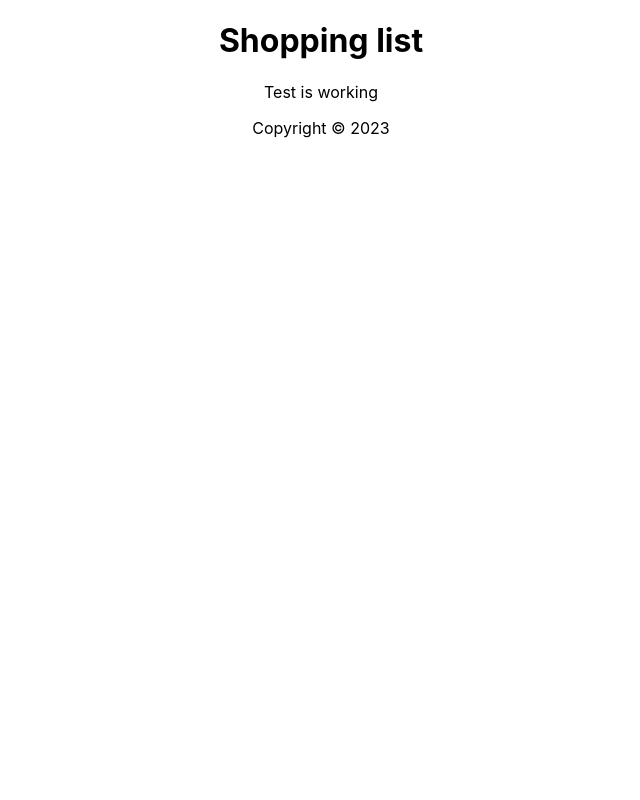
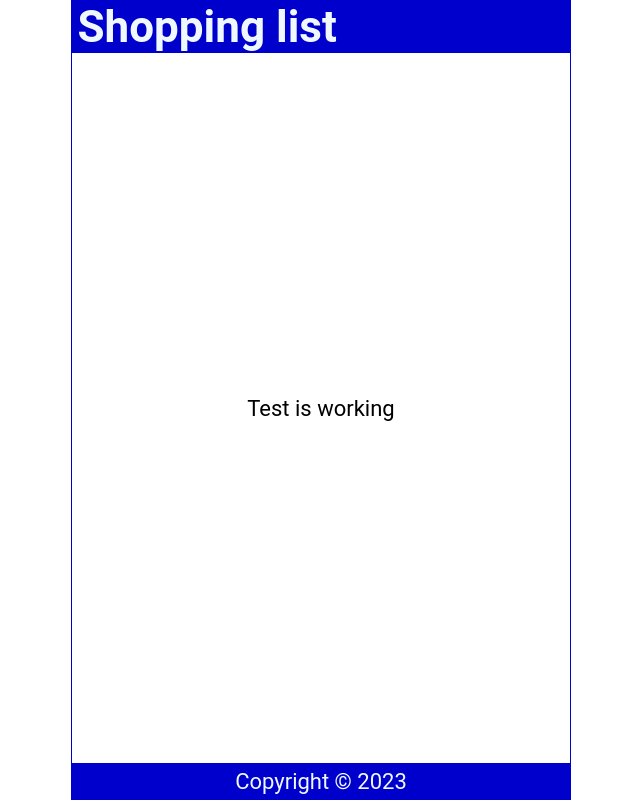
Before and after one commit to Darzwaitz/react_work, a React (Create React App) app: page / in a window 1280 px wide. Shown: the whole page, without its empty margins (319-959 px from the left). Built offline with nearby package versions, Linux system fonts and the light colour scheme.

Commit message:
cleaning up unused assets & setting up css styles

```diff
--- a/src/App.css
+++ /dev/null
@@ -1,38 +0,0 @@
-.App {
-  text-align: center;
-}
-
-.App-logo {
-  height: 40vmin;
-  pointer-events: none;
-}
-
-@media (prefers-reduced-motion: no-preference) {
-  .App-logo {
-    animation: App-logo-spin infinite 20s linear;
-  }
-}
-
-.App-header {
-  background-color: #282c34;
-  min-height: 100vh;
-  display: flex;
-  flex-direction: column;
-  align-items: center;
-  justify-content: center;
-  font-size: calc(10px + 2vmin);
-  color: white;
-}
-
-.App-link {
-  color: #61dafb;
-}
-
-@keyframes App-logo-spin {
-  from {
-    transform: rotate(0deg);
-  }
-  to {
-    transform: rotate(360deg);
-  }
-}
--- a/src/App.js
+++ b/src/App.js
@@ -1,8 +1,6 @@
 // snippetz
 // rafce -> functional comp, imports react
 // rce -> export default class react
-
-import "./App.css";
 import Header from "./Header";
 import Content from "./Content";
 import Footer from "./Footer";
--- a/src/index.css
+++ b/src/index.css
@@ -1,13 +1,58 @@
+* {
+  margin: 0;
+  padding: 0;
+  box-sizing: border-box;
+}
+
+html {
+  font-size: 22px;
+}
+
 body {
-  margin: 0;
-  font-family: -apple-system, BlinkMacSystemFont, 'Segoe UI', 'Roboto', 'Oxygen',
-    'Ubuntu', 'Cantarell', 'Fira Sans', 'Droid Sans', 'Helvetica Neue',
-    sans-serif;
+  min-height: 100vh;
+  font-family: "Roboto", "Oxygen", "Ubuntu", "Cantarell", "Fira Sans",
+    "Droid Sans", "Helvetica Neue", sans-serif;
   -webkit-font-smoothing: antialiased;
   -moz-osx-font-smoothing: grayscale;
 }
 
-code {
-  font-family: source-code-pro, Menlo, Monaco, Consolas, 'Courier New',
-    monospace;
+.App {
+  display: flex;
+  flex-direction: column;
+  justify-content: center;
+  align-items: center;
+  height: 100vh;
+  width: 100%;
+  max-width: 500px;
+  border: 1px solid mediumblue;
+  margin: auto;
 }
+
+header {
+  width: 100%;
+  padding: 0 0.25em;
+  background-color: mediumblue;
+  color: aliceblue;
+  display: flex;
+  justify-content: space-between;
+  align-items: center;
+}
+
+main {
+  width: 100%;
+  display: flex;
+  flex-direction: column;
+  flex-grow: 1;
+  justify-content: center;
+  align-items: center;
+  overflow-y: auto;
+}
+
+footer {
+  width: 100%;
+  padding: 0.25em;
+  background-color: mediumblue;
+  color: aliceblue;
+  display: grid;
+  place-content: center;
+}
```
Also changed, not shown: src/logo.svg (deleted).
